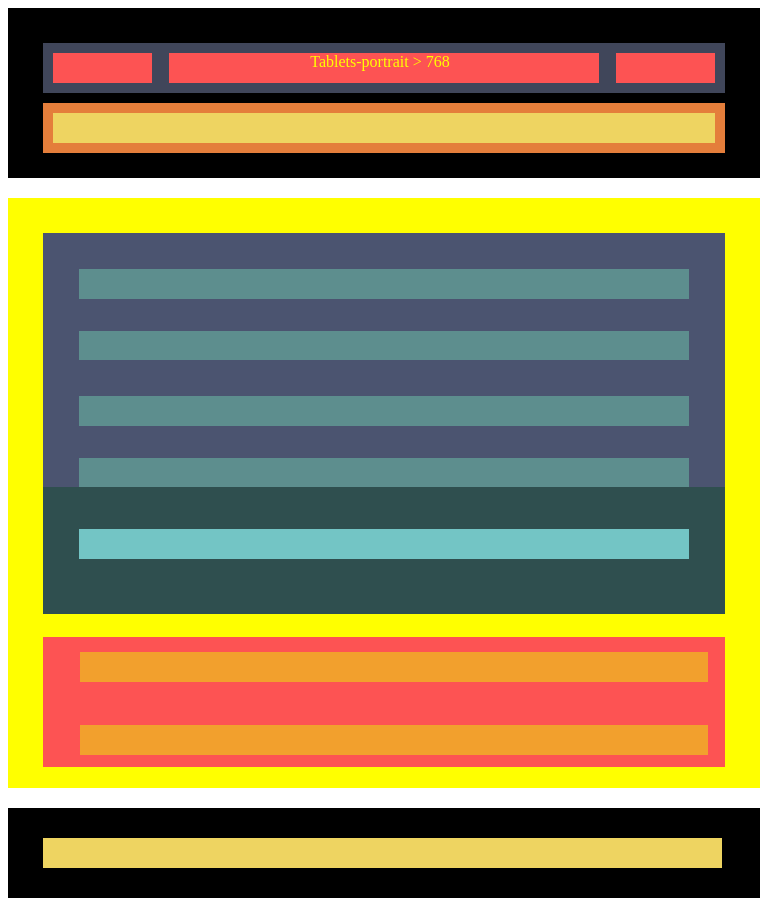
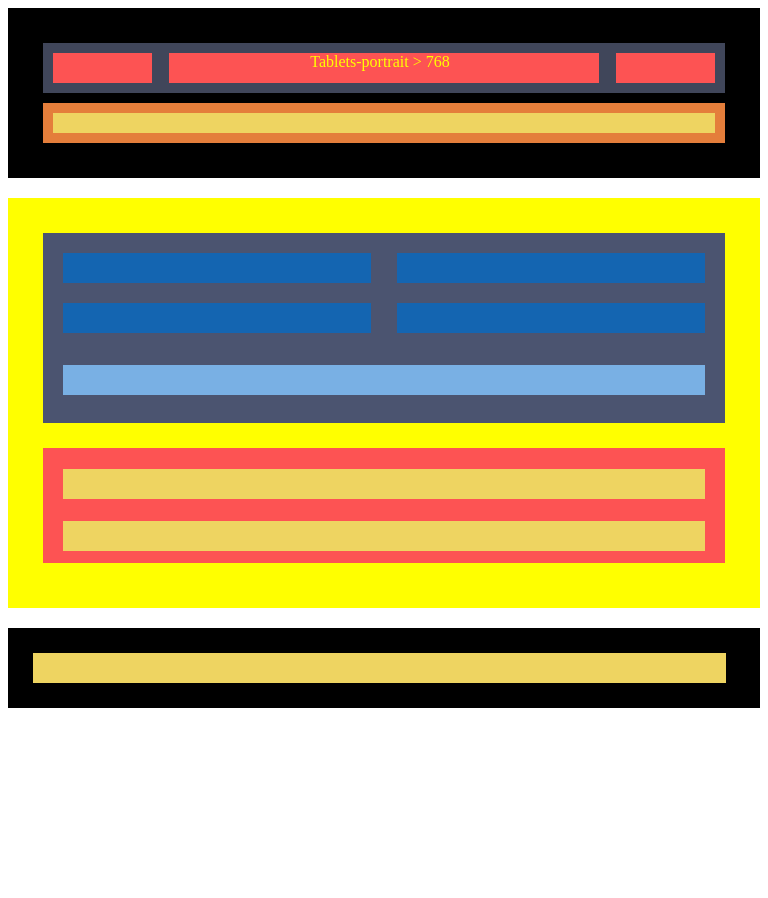
Before and after one commit to IgnReLoaD/Sprint-1-Ex-3-Flex-MOBILE-FIRST, a plain HTML site: page index.html in a window 768 px wide. After the commit the page ends 800 px from the top, so only its background shows below. Drawn offline with Linux system fonts and the light colour scheme.

Commit message:
reparació Aside del Main de Mida Tablet Portrait

```diff
--- a/index.html
+++ b/index.html
@@ -24,7 +24,7 @@
             </header>
 
             <!-- <main class="tablet"> -->
-            <main class="container h-main-425-520">
+            <main class="container h-main-425-520-340">
                 <section class="flex-vertical">
                     <article class="xs-flex-1-col sm-flex-1-col md-flex-2-cols">
                         <post class="art-corto"> &nbsp; </post>
--- a/styles.css
+++ b/styles.css
@@ -201,8 +201,8 @@ header .time::before {
 
 /* ----- ZONA MAIN -----*/
 
-.h-main-425-520 {
-    height: 425px;
+.h-main-425-520-340 {
+    height: 520px;
 }
 
 main > article > section {
@@ -597,7 +597,9 @@ footer > p {
     header .elem{
         background-color: #fd5353;
     }
-
+    .h-header-items {
+        height: 20px;
+    }
     .hgroup-md-h-30{
         height: 30%;
     }
@@ -642,12 +644,50 @@ footer > p {
 
     /* ----- MAIN ----- */
 
+    main {
+        display: flex;
+        flex-wrap: wrap;
+        justify-content: space-between;
+        background-color: yellow;
+        border-color: yellow;
+        height: 300px;
+    }
+    .h-main-425-520-340{
+        height: 340px;
+    }
+    main > section {
+        height: 150px;
+        border-style: solid;
+        border-color: #4b5470;
+        border-width: 20px;
+    }
+
+    main > section > article {
+        width: 100%;
+        height: 50px;
+        background-color: #4b5470;
+    }
+    article{
+        /* border-color: #4b5470;
+        background-color: #4b5470; */
+        border-width: 0px;
+    }
+    .art-corto {
+        width: 48%;
+        background-color: #1465b1;
+    }
     .md-flex-2-cols {
         display: flex;
         flex-direction: row;
         justify-content: space-between;
         background-color: #4b5470;
         border-color: #4b5470;
+    }
+    .art-largo {
+        width: 100%;
+        height: 30px;
+        margin-top: 12px;
+        background-color: #79b0e4;
     }
 
     /* .flex-2-cols {
@@ -660,16 +700,42 @@ footer > p {
         display: flex;
         align-self: auto;
         height: 35px;
+        background-color: #fd5353;
     }
-
+    aside {
+        display: flex;
+        flex-direction: column;
+        width: 100%;
+        height: 115px;
+        margin-top: 15px;
+        background-color: #fd5353;
+    }
     aside > div {
-        height: 145px;
+        margin-left: 10px;
+        margin-right: 10px;
+        margin-top: 12px;
+        margin-bottom: 12px;
+        height: 90px;
+        width: auto;
+        /* height: 145px;
         width: 100%;
         align-self: left;
-        margin-top: 10px;
+        margin-top: 10px;   */
+    }
+    .aside-item{
+        background-color: #eed461;
+        height: 30px;
+        margin-top: 8px;
+        width: 97%;
+        margin-left: 10px;
+    }
+    footer {
+        display: block;
+        height: 50px;
     }
     footer > p {
-        width: 94%;
+        width: 96%;
+        margin: 10px;
     }
 }
 
```
